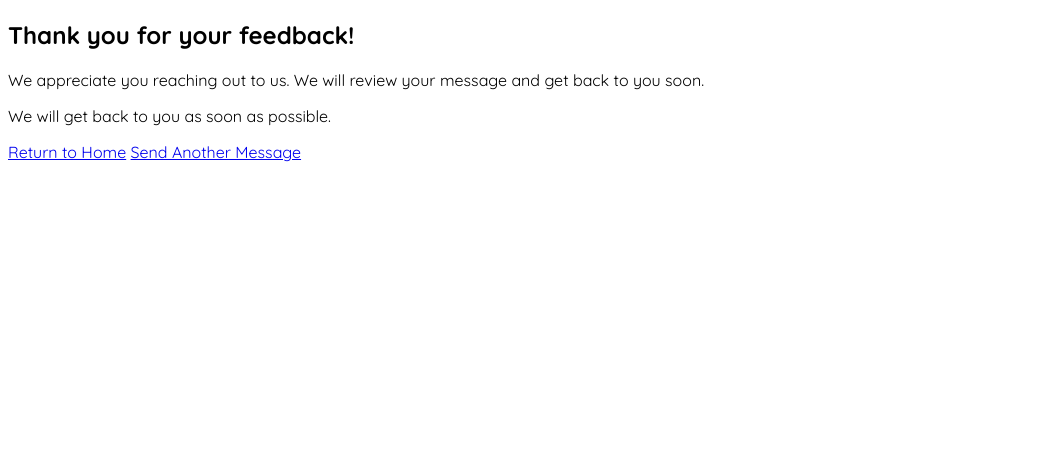
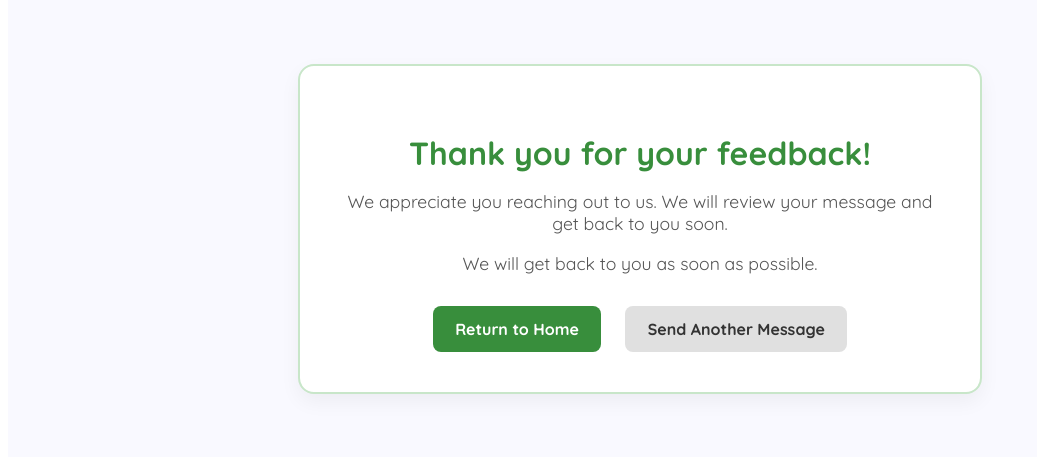
Before and after one commit to JustinCordova/PlushPals, a Django app: page /contact_success/ in a window 1280 px wide. Shown: the part 124-581 px from the top of the page, without its empty margins (0-1037 px from the left). Run offline with Django 5.2, Linux system fonts and the light colour scheme.

Commit message:
fixed typos

```diff
--- a/plushpals/store/static/store/contact_success.css
+++ b/plushpals/store/static/store/contact_success.css
@@ -1,71 +1,57 @@
-/* contact_success.css */
-
 #contact-success {
-    background-color: #fff3f9;
-    padding: 4rem 1.5rem;
+    background-color: #f9f9ff;
+    padding: 4rem 2rem;
     text-align: center;
-    border-bottom: 2px solid #ffcdd2;
-    border-radius: 12px;
-    max-width: 700px;
-    margin: 3rem auto;
-    box-shadow: 0 4px 12px rgba(0, 0, 0, 0.05);
   }
 
-#contact-success h2 {
-    color: #d81b60;
+  .success-container {
+    max-width: 600px;
+    margin: 0 auto;
+    background: #ffffff;
+    border: 2px solid #c8e6c9;
+    border-radius: 16px;
+    padding: 2.5rem;
+    box-shadow: 0 8px 20px rgba(0, 0, 0, 0.05);
+  }
+
+  .success-container h2 {
+    color: #388e3c;
     font-size: 2rem;
     margin-bottom: 1rem;
   }
 
-#contact-success p {
-    font-size: 1.2rem;
+  .success-container p {
     color: #555;
-}
-
-#contact-success a {
-    display: inline-block;
-    margin-top: 2rem;
-    padding: 0.8rem 1.5rem;
-    background-color: #d81b60;
-    color: white;
-    text-decoration: none;
-    border-radius: 8px;
-    font-weight: bold;
-    transition: background-color 0.3s ease;
-}
-
-#contact-success a:hover {
-    background-color: #c2185b;
+    font-size: 1.1rem;
+    margin-bottom: 1rem;
   }
 
   .success-actions {
     margin-top: 2rem;
     display: flex;
     justify-content: center;
-    gap: 1rem;
-    flex-wrap: wrap;
+    gap: 1.5rem;
   }
 
-.success-actions .button {
-    background-color: #d81b60;
+  .button {
+    padding: 0.8rem 1.4rem;
+    border-radius: 8px;
+    background-color: #388e3c;
     color: white;
-    padding: 0.7rem 1.5rem;
     text-decoration: none;
-    border-radius: 8px;
     font-weight: bold;
-    transition: background-color 0.3s ease;
+    transition: background 0.3s ease;
   }
 
-.success-actions .button:hover {
-    background-color: #c2185b;
+  .button:hover {
+    background-color: #2e7d32;
   }
 
-.success-actions .button.secondary {
-    background-color: #fff;
-    color: #d81b60;
-    border: 2px solid #d81b60;
+  .button.secondary {
+    background-color: #e0e0e0;
+    color: #333;
   }
 
-.success-actions .button.secondary:hover {
-    background-color: #ffe3ec;
+  .button.secondary:hover {
+    background-color: #d5d5d5;
   }
--- a/plushpals/store/templates/store/contact_success.html
+++ b/plushpals/store/templates/store/contact_success.html
@@ -6,14 +6,16 @@
 {% endblock %}
 
 {% block content %}
-  <section id="contact-succes">
-    <h2>Thank you for your feedback!</h2>
-    <p>We appreciate you reaching out to us. We will review your message and get back to you soon.</p>
-    <p>We will get back to you as soon as possible.</p>
+  <section id="contact-success">
+    <div class="success-container">
+      <h2>Thank you for your feedback!</h2>
+      <p>We appreciate you reaching out to us. We will review your message and get back to you soon.</p>
+      <p>We will get back to you as soon as possible.</p>
 
-    <div class="sucess-ations">
-      <a href="{% url 'home-page' %}" class="button">Return to Home</a>
-      <a href="{% url 'contact-page' %}" class="button secondary">Send Another Message</a>
+      <div class="success-actions">
+        <a href="{% url 'home-page' %}" class="button">Return to Home</a>
+        <a href="{% url 'contact-page' %}" class="button secondary">Send Another Message</a>
+      </div>
     </div>
   </section>
 {% endblock %}
```
Lines whose indentation alone changed are shown as unchanged.
